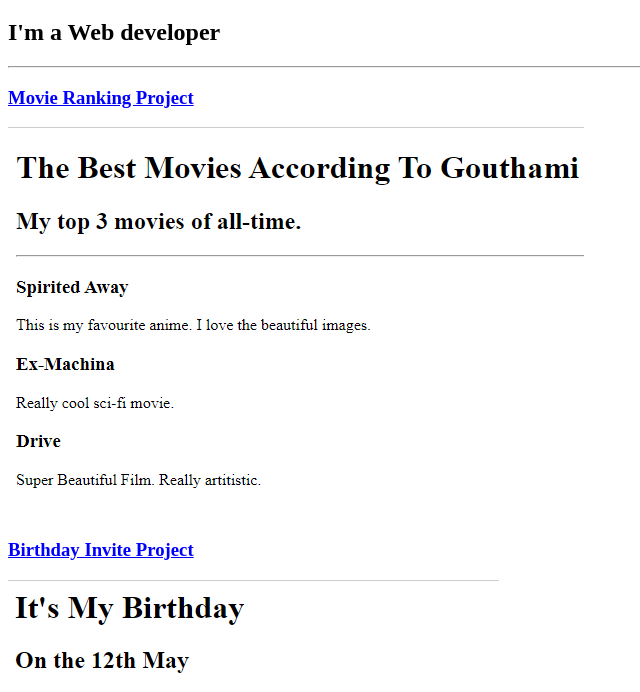
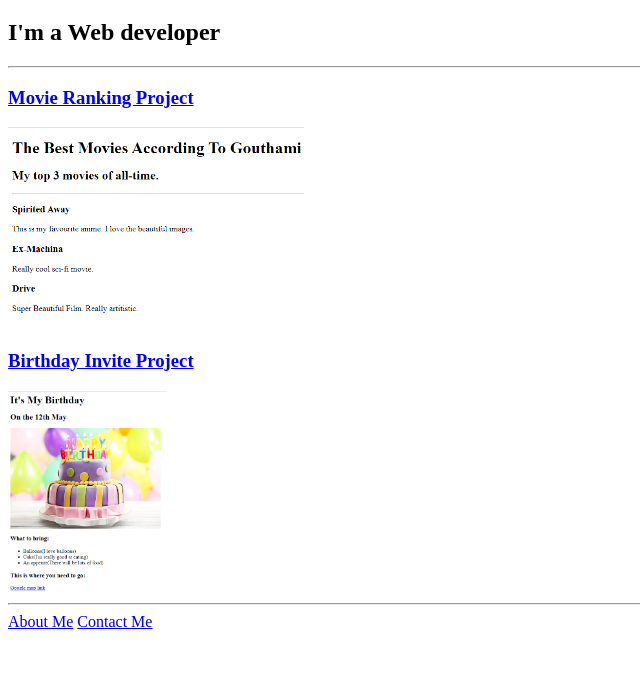
Before and after one commit to ggouthami14/HTML-Portfolio, a plain HTML site: page index.html in a window 1280 px wide. Shown: the part 61-753 px from the top of the page, without its empty margins (0-640 px from the left). Drawn offline with Linux system fonts and the light colour scheme.

Commit message:
Update index.html

```diff
--- a/index.html
+++ b/index.html
@@ -10,9 +10,9 @@
     <h2>I'm a Web developer</h2>
     <hr />
     <a href="./public/movie-ranking.html"><h3 style="color:blue">Movie Ranking Project</h3></a>
-    <img src="./assets/images/movie ranking.png" alt="preview">
+    <img src="./assets/images/movie ranking.png" height="200" alt="preview of movie ranking project">
     <a href="./public/birthday-invite.html"><h3 style="color:blue">Birthday Invite Project</h3></a>
-    <img src="assets/images/bday invite.png" alt="preview">
+    <img src="assets/images/bday invite.png" height="200" alt="preview of birthday invite project">
     <hr />
     <a href="./public/about.html">About Me</a>
     <a href="./public/contact.html">Contact Me</a>
```
